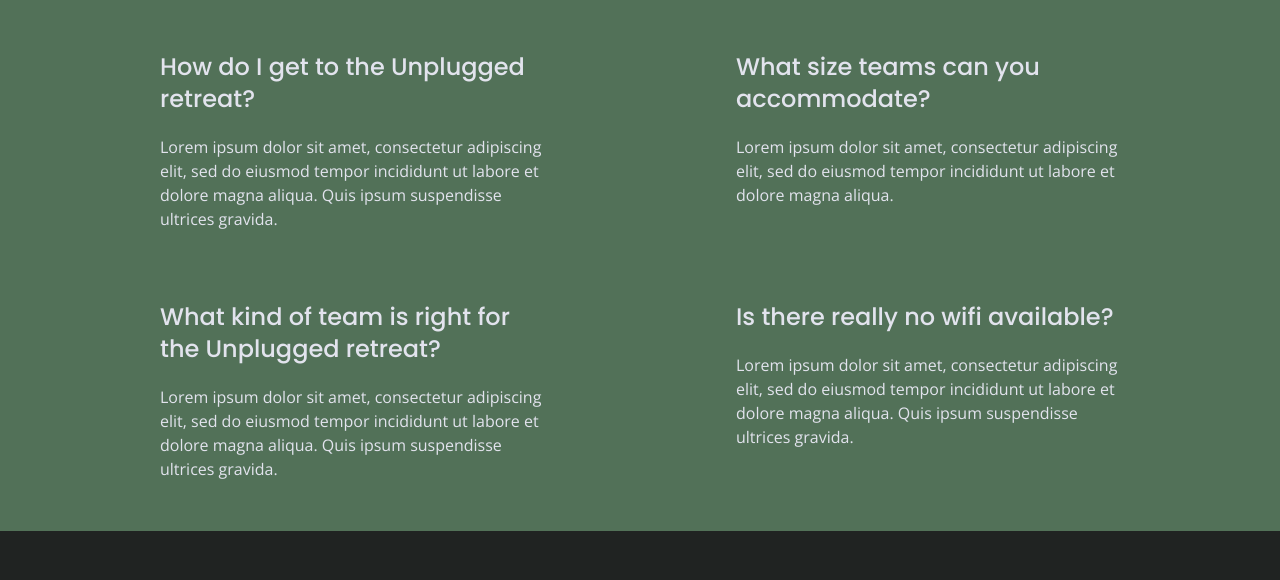
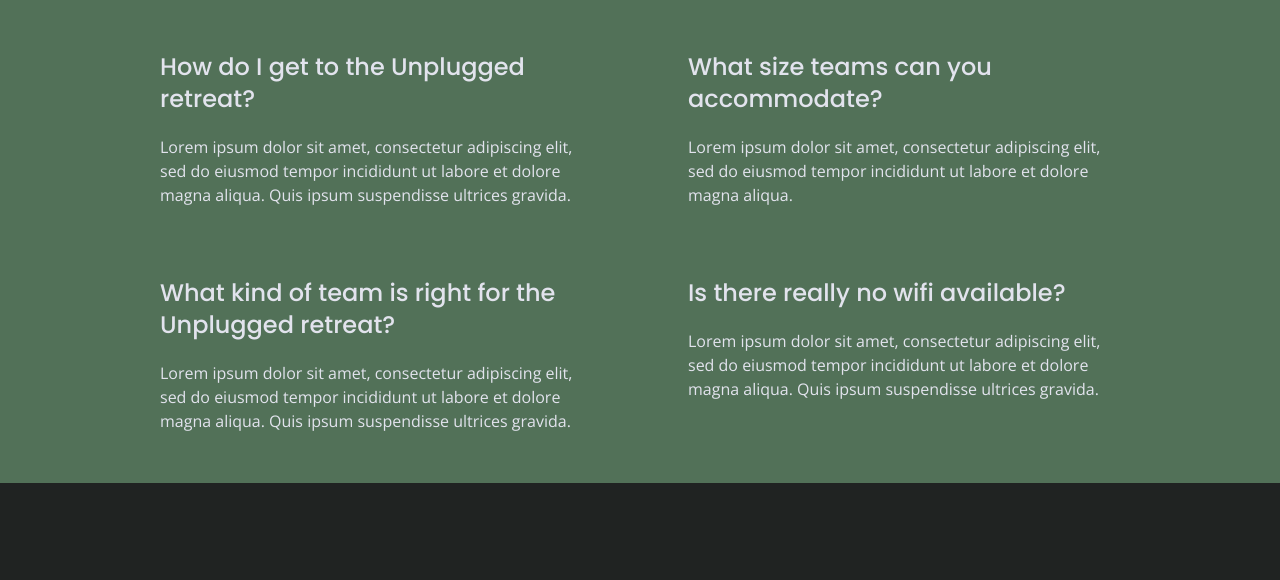
Before and after one commit to lanacrow1978/retreat, a plain HTML site: page faq/index.html in a window 1280 px wide. Shown: the part 220-800 px from the top of the page. Drawn offline with nearby package versions, Linux system fonts and the light colour scheme.

Commit message:
corrected faq

```diff
--- a/css/main.css
+++ b/css/main.css
@@ -380,7 +380,6 @@ input[type=button] {
     display: flex;
   justify-content: center;
   flex-flow: row wrap;
-   /*color: 000000;*/
 background: url('../img/dark-background-retreat.jpg') no-repeat center;
     background-size: cover;
 }
@@ -513,16 +512,19 @@ background: url('../img/dark-background-retreat.jpg') no-repeat center;
   flex-flow: row wrap;
     color: #e2e3ed;
     background-color: #527158;
+
 }
 
 .faq .content-wrapper {
 margin: 50px 0 0 0;
-  display: flex;
+  /*display: flex;
   justify-content: center;
   align-items: baseline;
-  flex-flow: row wrap;
+  flex-flow: row wrap;*/
 
-}
+  }
+
+
 
 .faq h2 {
   margin-bottom: 40px;
@@ -539,7 +541,10 @@ margin: 50px 0 0 0;
 
 .faq-content {
   margin-bottom: 50px;
+
 }
+
+
 
 
 
@@ -802,13 +807,19 @@ footer .contact {
 
 
 .faq .content-wrapper {
-    justify-content: space-between;
+ justify-content: space-between;
+  display: flex;
+  align-items: baseline;
+  flex-flow: row wrap;
 
-}
+  }
+
+
+
 
 .faq-content {
 
-    flex-basis: 40%;
+    flex-basis: 45%;
 }
 
 .faq h2 {
@@ -908,8 +919,8 @@ flex-basis: 33%;
   }
 
 
-    .faq-content {
-    flex-basis: 40%;
+   .faq-content {
+   flex-basis: 45%;
   }
 
 
```
